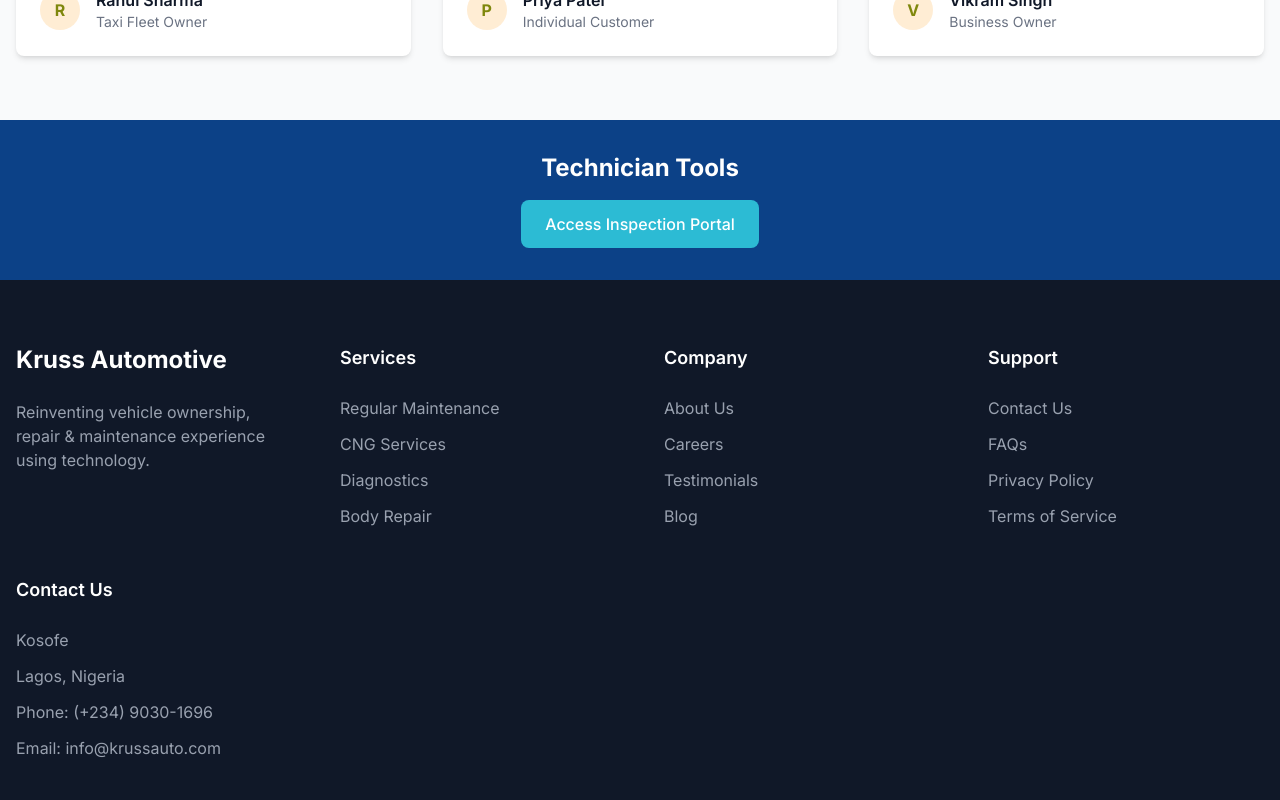
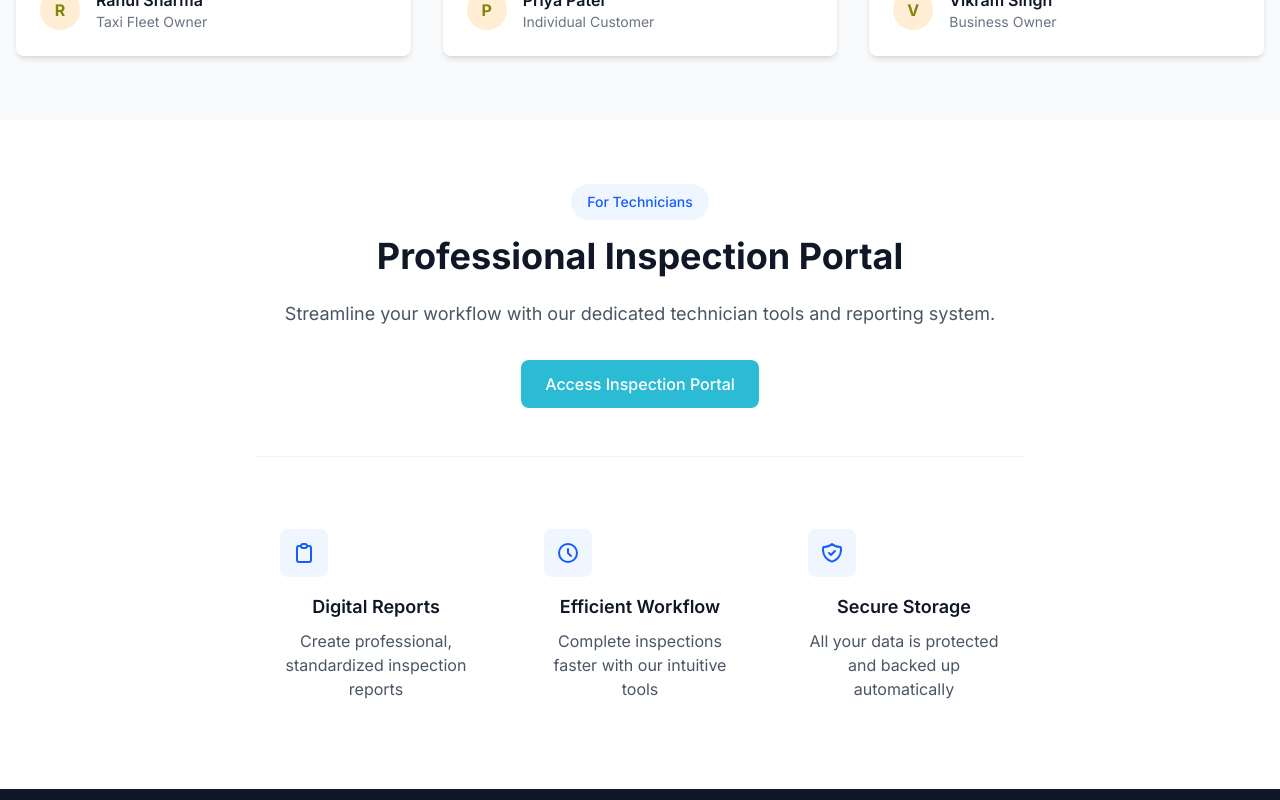
Before and after one commit to Fortunechinenyem/KrussAutomotive, a Next.js app: page / in a window 1280 px wide. Shown: the part 2480-3280 px from the top of the page. Built offline with nearby package versions, Linux system fonts and the light colour scheme; no server answers.

Commit message:
updates and touch ups

```diff
--- a/app/about/page.tsx
+++ b/app/about/page.tsx
@@ -40,7 +40,6 @@
 
   return (
     <div className="pt-32 pb-20 bg-white">
-      {/* Hero Section */}
       <section className="container mx-auto px-4 mb-20">
         <div className="flex flex-col lg:flex-row items-center gap-12">
           <div className="lg:w-1/2">
--- a/app/cng/page.tsx
+++ b/app/cng/page.tsx
@@ -1,3 +1,4 @@
+import Image from "next/image";
 import Link from "next/link";
 import {
   FaGasPump,
@@ -30,48 +31,7 @@
     },
   ];
 
-  return (
-    <div className="py-20 bg-white">
-      <div className="container mx-auto px-4">
-        {/* Hero Section */}
-        <div className="text-center mb-16">
-          <h1 className="text-4xl font-bold text-[#0c4187] mb-4">
-            Professional CNG Services
-          </h1>
-          <p className="text-lg text-[#0c4187]/80 max-w-3xl mx-auto">
-            Transform your vehicle with our certified CNG conversion and
-            maintenance services. Enjoy significant fuel savings while reducing
-            your environmental impact.
-          </p>
-        </div>
-
-        {/* Features Grid */}
-        <div className="grid grid-cols-1 md:grid-cols-2 lg:grid-cols-4 gap-8 mb-16">
-          {features.map((feature, index) => (
-            <div
-              key={index}
-              className="bg-[#f5f7e6] p-6 rounded-xl text-center"
-            >
-              <div className="flex justify-center mb-4">
-                <div className="bg-[#7f870c] p-4 rounded-full text-white">
-                  <feature.icon className="h-6 w-6" />
-                </div>
-              </div>
-              <h3 className="text-xl font-semibold text-[#0c4187] mb-2">
-                {feature.title}
-              </h3>
-              <p className="text-[#0c4187]/80">{feature.description}</p>
-            </div>
-          ))}
-        </div>
-
-        {/* Conversion Process */}
-        <div className="bg-[#e6edf7] p-8 rounded-xl mb-16">
-          <h2 className="text-3xl font-bold text-[#0c4187] mb-6 text-center">
-            Our CNG Conversion Process
-          </h2>
-          <div className="grid grid-cols-1 md:grid-cols-3 gap-8">
-            {[
+  const conversionSteps = [
     {
       step: "1",
       title: "Vehicle Inspection",
@@ -102,37 +62,130 @@
       title: "Aftercare Support",
       desc: "24/7 assistance",
     },
-            ].map((item, index) => (
-              <div key={index} className="bg-white p-6 rounded-lg shadow-sm">
-                <div className="flex items-center mb-4">
-                  <div className="bg-[#2cbbd4] text-white w-8 h-8 rounded-full flex items-center justify-center mr-4">
+  ];
+
+  return (
+    <div className="py-20 bg-white">
+      <div className="container mx-auto px-4">
+        <div className="flex flex-col lg:flex-row gap-12 items-center mb-16">
+          <div className="lg:w-1/2">
+            <h1 className="text-4xl md:text-5xl font-bold text-[#0c4187] mb-6 leading-tight">
+              Professional <span className="text-[#2cbbd4]">CNG Services</span>
+            </h1>
+            <p className="text-lg text-[#0c4187]/80 mb-8 max-w-2xl">
+              Transform your vehicle with our certified CNG conversion and
+              maintenance services. Enjoy significant fuel savings while
+              reducing your environmental impact.
+            </p>
+            <Link
+              href="/book-appointment"
+              className="inline-flex items-center px-8 py-3 bg-[#2cbbd4] hover:bg-[#2395a9] text-white font-medium rounded-lg transition-all duration-300 shadow-lg"
+            >
+              Book Free Consultation
+              <svg
+                className="w-4 h-4 ml-2"
+                fill="none"
+                stroke="currentColor"
+                viewBox="0 0 24 24"
+                xmlns="http://www.w3.org/2000/svg"
+              >
+                <path
+                  strokeLinecap="round"
+                  strokeLinejoin="round"
+                  strokeWidth="2"
+                  d="M14 5l7 7m0 0l-7 7m7-7H3"
+                ></path>
+              </svg>
+            </Link>
+          </div>
+          <div className="lg:w-1/2">
+            <div className="relative aspect-video rounded-xl overflow-hidden shadow-xl">
+              <Image
+                src="/images/cng-pic.jpg"
+                alt="Professional CNG Conversion"
+                fill
+                className="object-cover"
+                priority
+              />
+            </div>
+          </div>
+        </div>
+
+        <div className="grid grid-cols-1 md:grid-cols-2 lg:grid-cols-4 gap-6 mb-20">
+          {features.map((feature, index) => (
+            <div
+              key={index}
+              className="bg-[#f5f7e6] p-8 rounded-xl hover:shadow-md transition-all duration-300"
+            >
+              <div className="flex justify-center mb-5">
+                <div className="bg-[#7f870c] p-4 rounded-full text-white">
+                  <feature.icon className="h-6 w-6" />
+                </div>
+              </div>
+              <h3 className="text-xl font-semibold text-[#0c4187] mb-3 text-center">
+                {feature.title}
+              </h3>
+              <p className="text-[#0c4187]/80 text-center">
+                {feature.description}
+              </p>
+            </div>
+          ))}
+        </div>
+
+        <div className="bg-[#e6edf7] p-12 rounded-xl mb-20">
+          <div className="text-center mb-12">
+            <h2 className="text-3xl md:text-4xl font-bold text-[#0c4187] mb-4">
+              Our CNG Conversion Process
+            </h2>
+            <p className="text-lg text-[#0c4187]/80 max-w-2xl mx-auto">
+              A seamless 6-step process to transform your vehicle safely and
+              efficiently
+            </p>
+          </div>
+          <div className="grid grid-cols-1 md:grid-cols-2 lg:grid-cols-3 gap-6">
+            {conversionSteps.map((item, index) => (
+              <div
+                key={index}
+                className="bg-white p-6 rounded-lg shadow-sm hover:shadow-md transition-all duration-300"
+              >
+                <div className="flex items-start">
+                  <div className="bg-[#2cbbd4] text-white w-10 h-10 rounded-full flex items-center justify-center mr-5 flex-shrink-0">
                     {item.step}
                   </div>
-                  <h3 className="text-lg font-semibold text-[#0c4187]">
+                  <div>
+                    <h3 className="text-lg font-semibold text-[#0c4187] mb-2">
                       {item.title}
                     </h3>
+                    <p className="text-[#0c4187]/80">{item.desc}</p>
                   </div>
-                <p className="text-[#0c4187]/80 pl-12">{item.desc}</p>
+                </div>
               </div>
             ))}
           </div>
         </div>
 
-        {/* CTA Section */}
-        <div className="text-center">
-          <h2 className="text-3xl font-bold text-[#0c4187] mb-6">
+        <div className="bg-[#0c4187] rounded-xl p-12 text-center">
+          <h2 className="text-3xl md:text-4xl font-bold text-white mb-4">
             Ready for CNG Conversion?
           </h2>
-          <p className="text-lg mb-8 max-w-2xl mx-auto">
+          <p className="text-xl text-blue-100 mb-8 max-w-2xl mx-auto">
             Get a free consultation with our CNG experts to discuss the best
             solution for your vehicle.
           </p>
+          <div className="flex flex-col sm:flex-row justify-center gap-4">
             <Link
-            href="/book-appointment?service=cng"
-            className="inline-block bg-[#2cbbd4] hover:bg-[#2395a9] text-white font-medium px-8 py-3 rounded-lg transition-colors"
+              href="/book-appointment"
+              className="inline-flex items-center justify-center px-8 py-4 bg-[#2cbbd4] hover:bg-[#2395a9] text-white font-semibold rounded-lg transition-all duration-300 shadow-lg"
             >
               Book CNG Consultation
             </Link>
+            <Link
+              href="/contact"
+              className="inline-flex items-center justify-center px-8 py-4 border-2 border-white text-white font-semibold rounded-lg hover:bg-white hover:bg-opacity-10 transition-all duration-300"
+            >
+              Contact Our Experts
+            </Link>
+          </div>
         </div>
       </div>
     </div>
--- a/app/page.tsx
+++ b/app/page.tsx
@@ -13,21 +13,34 @@
   const [isTechnician, setIsTechnician] = useState(false);
 
   useEffect(() => {
-    // Similar role check as in Navbar
     if (user) {
-      setIsTechnician(true); // Replace with actual role check
+      setIsTechnician(true);
     }
   }, [user]);
+
   return (
     <main>
       <HeroSection />
-
       <StatsSection />
       <ServicesGrid />
       <Testimonials />
-      <section className="bg-[#0c4187] text-white py-8">
-        <div className="container mx-auto px-4 text-center">
-          <h2 className="text-2xl font-bold mb-4">Technician Tools</h2>
+
+      {/* Sleek Technician Portal Section */}
+      <section className="bg-white py-16">
+        <div className="container mx-auto px-4">
+          <div className="max-w-3xl mx-auto text-center">
+            <div className="inline-block bg-blue-50 text-blue-600 px-4 py-2 rounded-full text-sm font-medium mb-4">
+              For Technicians
+            </div>
+            <h2 className="text-3xl md:text-4xl font-bold text-gray-900 mb-6">
+              Professional Inspection Portal
+            </h2>
+            <p className="text-lg text-gray-600 mb-8">
+              Streamline your workflow with our dedicated technician tools and
+              reporting system.
+            </p>
+
+            <div className="flex justify-center">
               <Link
                 href="/auth/signup"
                 className="inline-block bg-[#2cbbd4] hover:bg-[#2395a9] text-white font-medium px-6 py-3 rounded-lg transition-colors"
@@ -35,6 +48,87 @@
                 Access Inspection Portal
               </Link>
             </div>
+
+            <div className="mt-12 border-t border-gray-100 pt-12">
+              <div className="grid grid-cols-1 md:grid-cols-3 gap-6">
+                <div className="p-6 rounded-xl hover:bg-gray-50 transition-colors">
+                  <div className="w-12 h-12 bg-blue-50 rounded-lg flex items-center justify-center mb-4">
+                    <svg
+                      className="w-6 h-6 text-blue-600"
+                      fill="none"
+                      stroke="currentColor"
+                      viewBox="0 0 24 24"
+                      xmlns="http://www.w3.org/2000/svg"
+                    >
+                      <path
+                        strokeLinecap="round"
+                        strokeLinejoin="round"
+                        strokeWidth="2"
+                        d="M9 5H7a2 2 0 00-2 2v12a2 2 0 002 2h10a2 2 0 002-2V7a2 2 0 00-2-2h-2M9 5a2 2 0 002 2h2a2 2 0 002-2M9 5a2 2 0 012-2h2a2 2 0 012 2"
+                      ></path>
+                    </svg>
+                  </div>
+                  <h3 className="text-lg font-semibold text-gray-900 mb-2">
+                    Digital Reports
+                  </h3>
+                  <p className="text-gray-600">
+                    Create professional, standardized inspection reports
+                  </p>
+                </div>
+
+                <div className="p-6 rounded-xl hover:bg-gray-50 transition-colors">
+                  <div className="w-12 h-12 bg-blue-50 rounded-lg flex items-center justify-center mb-4">
+                    <svg
+                      className="w-6 h-6 text-blue-600"
+                      fill="none"
+                      stroke="currentColor"
+                      viewBox="0 0 24 24"
+                      xmlns="http://www.w3.org/2000/svg"
+                    >
+                      <path
+                        strokeLinecap="round"
+                        strokeLinejoin="round"
+                        strokeWidth="2"
+                        d="M12 8v4l3 3m6-3a9 9 0 11-18 0 9 9 0 0118 0z"
+                      ></path>
+                    </svg>
+                  </div>
+                  <h3 className="text-lg font-semibold text-gray-900 mb-2">
+                    Efficient Workflow
+                  </h3>
+                  <p className="text-gray-600">
+                    Complete inspections faster with our intuitive tools
+                  </p>
+                </div>
+
+                <div className="p-6 rounded-xl hover:bg-gray-50 transition-colors">
+                  <div className="w-12 h-12 bg-blue-50 rounded-lg flex items-center justify-center mb-4">
+                    <svg
+                      className="w-6 h-6 text-blue-600"
+                      fill="none"
+                      stroke="currentColor"
+                      viewBox="0 0 24 24"
+                      xmlns="http://www.w3.org/2000/svg"
+                    >
+                      <path
+                        strokeLinecap="round"
+                        strokeLinejoin="round"
+                        strokeWidth="2"
+                        d="M9 12l2 2 4-4m5.618-4.016A11.955 11.955 0 0112 2.944a11.955 11.955 0 01-8.618 3.04A12.02 12.02 0 003 9c0 5.591 3.824 10.29 9 11.622 5.176-1.332 9-6.03 9-11.622 0-1.042-.133-2.052-.382-3.016z"
+                      ></path>
+                    </svg>
+                  </div>
+                  <h3 className="text-lg font-semibold text-gray-900 mb-2">
+                    Secure Storage
+                  </h3>
+                  <p className="text-gray-600">
+                    All your data is protected and backed up automatically
+                  </p>
+                </div>
+              </div>
+            </div>
+          </div>
+        </div>
       </section>
     </main>
   );
--- a/components/services/CNGSpecial.tsx
+++ b/components/services/CNGSpecial.tsx
@@ -1,3 +1,4 @@
+import Image from "next/image";
 import Link from "next/link";
 import { FaGasPump, FaShieldAlt, FaMoneyBillWave } from "react-icons/fa";
 
@@ -56,11 +57,13 @@
           </Link>
         </div>
         <div className="md:w-1/3 flex justify-center">
-          <div className="relative w-48 h-48">
-            <img
-              src="/images/cng-icon.png"
+          <div className="relative ">
+            <Image
+              src="/images/cng-pic.jpg"
               alt="CNG Services"
-              className="object-contain h-full w-full"
+              fill
+              className="object-cover"
+              priority
             />
           </div>
         </div>
--- a/components/services/ServiceCard.tsx
+++ b/components/services/ServiceCard.tsx
@@ -13,7 +13,7 @@
           <div
             className="p-3 rounded-lg"
             style={{
-              backgroundColor: service.cng ? "#7f870c" : "#2cbbd4",
+              backgroundColor: "#2cbbd4",
               color: "white",
             }}
           >
```
Also changed, not shown: public/images/cng-pic.jpg (added). Lines whose indentation alone changed are shown as unchanged.
